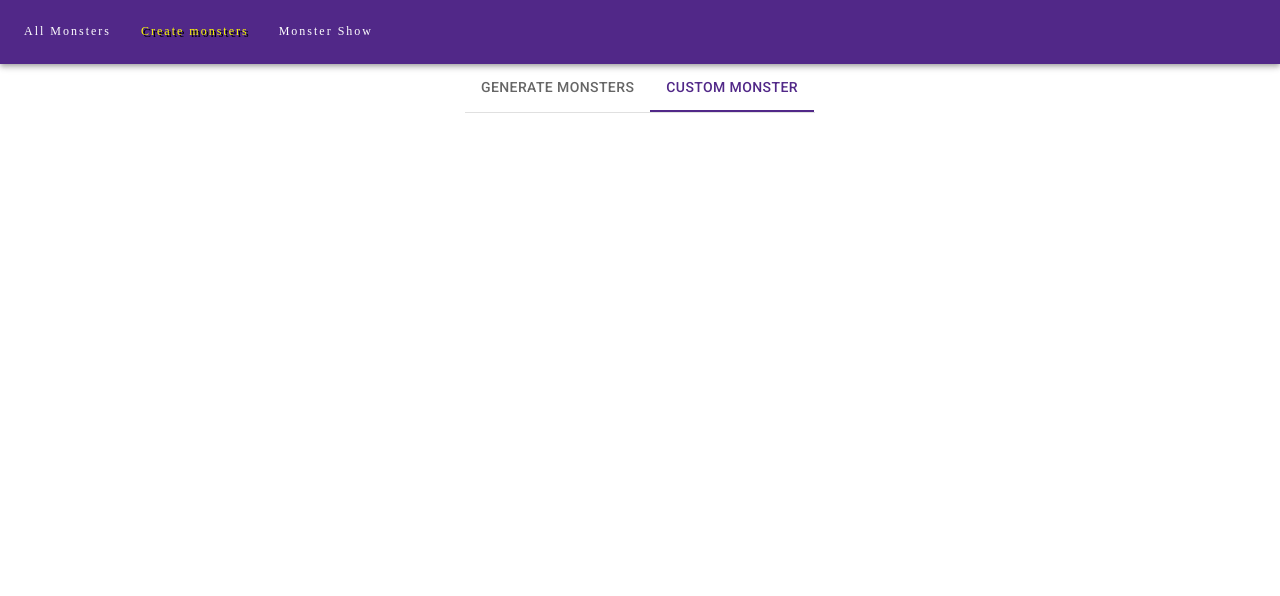
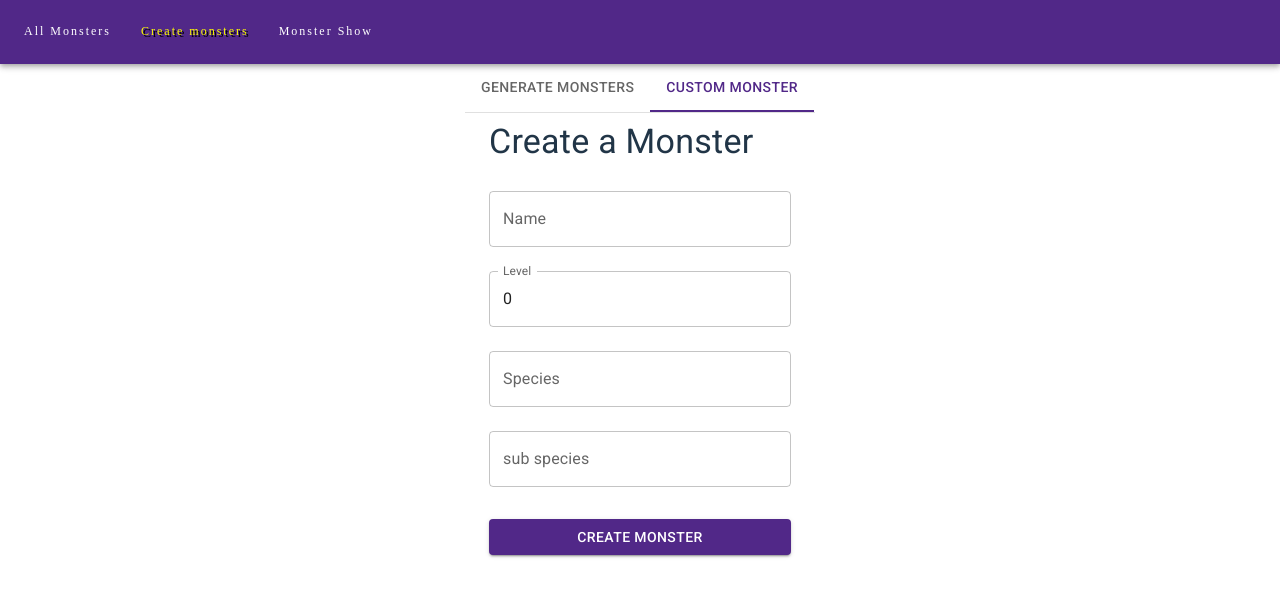
Before and after one commit to Soni-L/monsters-factory, a React (Vite) app in the folder packages/app/: page /new in a window 1280 px wide. Both pictures are taken after a click on the tab "CUSTOM MONSTER". Shown: the top 596 px of the page. Built offline with nearby package versions, Linux system fonts and the light colour scheme; no server answers; a web font is replaced by a local one.

Commit message:
custom monster no validation save

```diff
--- /dev/null
+++ b/packages/app/src/components/CustomMonsterForm.tsx
@@ -0,0 +1,105 @@
+import React, { useState } from "react";
+import { TextField, Button, Container, Typography, Box } from "@mui/material";
+
+interface Monster {
+  name: string;
+  level: number;
+  type: {
+    species: string;
+    sub_species: string;
+  };
+}
+
+interface MonsterFormProps {
+  onSubmit: (monster: Monster) => void;
+}
+
+const CustomMonsterForm: React.FC<MonsterFormProps> = ({ onSubmit }) => {
+  const [monster, setMonster] = useState<Monster>({
+    name: "",
+    level: 0,
+    type: {
+      species: "",
+      sub_species: "",
+    },
+  });
+
+  const handleChange = (e: React.ChangeEvent<HTMLInputElement>) => {
+    const { name, value } = e.target;
+
+    setMonster((prev) => ({
+      ...prev,
+      [name]: value,
+    }));
+  };
+
+  const handleTypeChange = (e: React.ChangeEvent<HTMLInputElement>) => {
+    const { name, value } = e.target;
+    setMonster((prev) => ({
+      ...prev,
+      type: {
+        ...prev.type,
+        [name]: value,
+      },
+    }));
+  };
+
+  const handleSubmit = (e: React.FormEvent) => {
+    e.preventDefault();
+    onSubmit(monster);
+  };
+
+  return (
+    <Container maxWidth="sm">
+      <Box component="form" onSubmit={handleSubmit} noValidate sx={{ mt: 1 }}>
+        <Typography variant="h4" component="h1" gutterBottom>
+          Create a Monster
+        </Typography>
+        <TextField
+          fullWidth
+          margin="normal"
+          label="Name"
+          name="name"
+          value={monster.name}
+          onChange={handleChange}
+        />
+        <TextField
+          fullWidth
+          margin="normal"
+          label="Level"
+          name="level"
+          type="number"
+          value={monster.level}
+          onChange={handleChange}
+        />
+        <TextField
+          fullWidth
+          margin="normal"
+          label="Species"
+          name="species"
+          value={monster.type.species}
+          onChange={handleTypeChange}
+        />
+        <TextField
+          fullWidth
+          margin="normal"
+          label="sub species"
+          name="sub_species"
+          value={monster.type.sub_species}
+          onChange={handleTypeChange}
+        />
+        <Button
+          type="submit"
+          fullWidth
+          variant="contained"
+          color="primary"
+          sx={{ mt: 3, mb: 2 }}
+        >
+          Create Monster
+        </Button>
+      </Box>
+    </Container>
+  );
+};
+
+export default CustomMonsterForm;
--- a/packages/app/src/routes/CreateMonsters.tsx
+++ b/packages/app/src/routes/CreateMonsters.tsx
@@ -1,9 +1,17 @@
-import React, { useEffect, useState } from "react";
-import { Tabs, Tab, Box, CircularProgress, Button } from "@mui/material";
+import React, { useState } from "react";
+import {
+  Tabs,
+  Tab,
+  Box,
+  CircularProgress,
+  Button,
+  Snackbar,
+} from "@mui/material";
 import NumberInput from "../components/NumberInput";
 import MintedMonstersDialog from "../components/MintedMonstersDialog";
 import generateRandomMonster from "../common/generateRandomMonster";
-
+import CustomMonsterForm from "../components/CustomMonsterForm";
+const BACKEND_URL = import.meta.env.VITE_APP_BACKEND_URL;
 interface MonsterType {
   species: string;
   sub_species: string;
@@ -24,6 +32,7 @@ export default function CreateMonsters() {
   );
   const [mintedMonstersDialog, setMintedMonstersDialog] =
     useState<boolean>(false);
+  const [openSnackbar, setOpenSnackbar] = React.useState(false);
 
   const handleGenerateRandomMonsters = (numberOfMonsters: number) => {
     setMintLoading(true);
@@ -55,6 +64,37 @@ export default function CreateMonsters() {
     setMintedMonsters([]);
   };
 
+  const handleCloseSnackbar = (
+    event: React.SyntheticEvent | Event,
+    reason?: string
+  ) => {
+    if (reason === "clickaway") {
+      return;
+    }
+
+    setOpenSnackbar(false);
+  };
+
+  async function handleSave(data) {
+    try {
+      const response = await fetch(BACKEND_URL, {
+        method: "POST",
+        headers: {
+          "Content-Type": "application/json",
+        },
+        body: JSON.stringify(data),
+      });
+
+      if (!response.ok) {
+        throw new Error("Network response was not ok");
+      }
+
+      await response.json();
+      setOpenSnackbar(true);
+    } catch (error) {
+      console.error("Error:", error);
+    }
+  }
 
   return (
     <div>
@@ -100,11 +140,31 @@ export default function CreateMonsters() {
         </div>
       )}
 
+      {tab === 1 && (
+        <Box
+          sx={{
+            borderColor: "divider",
+            width: "350px",
+            margin: "auto",
+          }}
+        >
+          <CustomMonsterForm onSubmit={(monster) => handleSave([monster])} />
+        </Box>
+      )}
+
       <MintedMonstersDialog
         open={mintedMonstersDialog}
         handleClose={handleDialogClose}
         mintedMonsters={mintedMonsters}
       />
+
+      <Snackbar
+        open={openSnackbar}
+        anchorOrigin={{ vertical: "bottom", horizontal: "right" }}
+        autoHideDuration={6000}
+        onClose={handleCloseSnackbar}
+        message="Monsters saved"
+      />
     </div>
   );
 }
```
